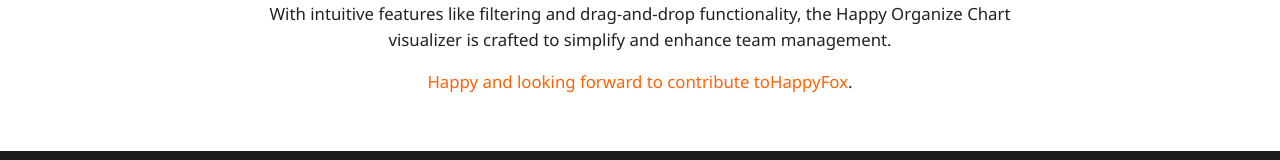
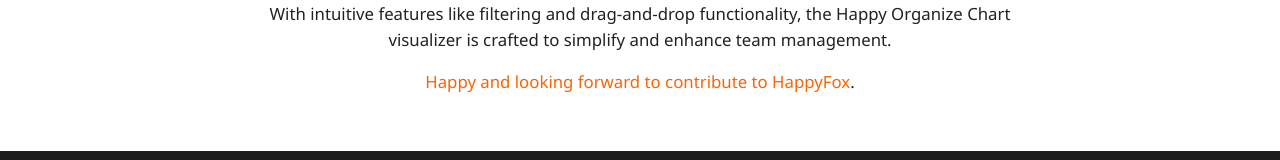
Before and after one commit to Deepika-Prabhakaran/HappyFox-Assignment, a React (Vite) app: page / in a window 1280 px wide. Shown: the part 2785-2945 px from the top of the page. Built offline with nearby package versions, Linux system fonts and the light colour scheme.

Commit message:
Update HomePage.jsx

```diff
--- a/src/pages/homePage/HomePage.jsx
+++ b/src/pages/homePage/HomePage.jsx
@@ -161,7 +161,7 @@
           With intuitive features like filtering and drag-and-drop functionality, the Happy Organize Chart visualizer is crafted to simplify and enhance team management.
         </p>
         <p className="purpose-desc" style={{ marginBottom: 0 }}>
-           <span className="highlight">Happy and looking forward to contribute toHappyFox</span>.
+           <span className="highlight">Happy and looking forward to contribute to HappyFox</span>.
         </p>
       </section>
     </div>
```
